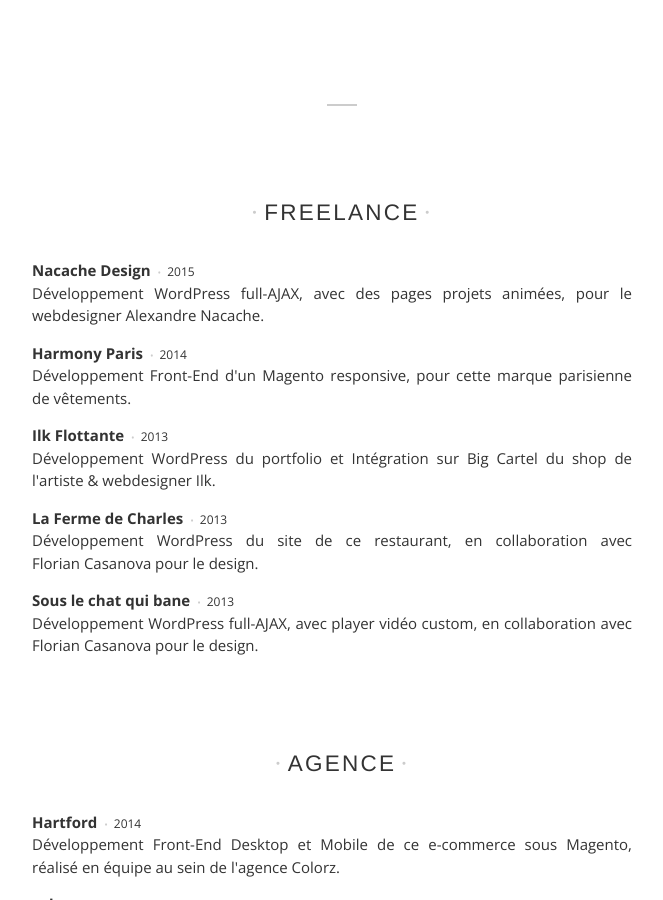
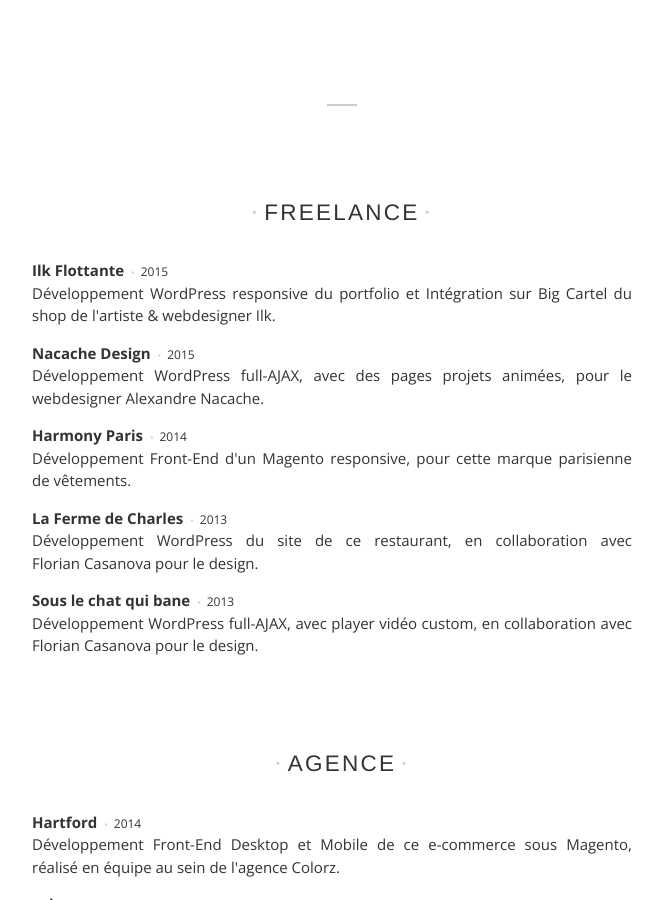
Before and after one commit to Darklg/KevinRocher, a Jekyll site: the page built from _src/index.html, in a window 1280 px wide and 900 px high, scrolled down 941 px. Shown: the whole window, without its empty margins (298-961 px from the left). Built offline with Jekyll 4.4.1, drawn with Linux system fonts in a browser that asks for light colours; some web fonts are replaced.

```diff
--- a/_src/_includes/home/projects.html
+++ b/_src/_includes/home/projects.html
@@ -8,24 +8,24 @@
         <ol class="projects-list">
             <li>
                 <h4>
+                    <a target="_blank" href="http://ilkflottante.com">Ilk Flottante</a>
+                    <time datetime="2015">2015</time>
+                </h4>
+                <p>Développement WordPress responsive du portfolio et Intégration sur Big Cartel du shop de l'artiste &amp; webdesigner Ilk.</p>
+            </li>
+            <li data-delay="100">
+                <h4>
                     <a target="_blank" href="http://nacachedesign.com">Nacache Design</a>
                     <time datetime="2015">2015</time>
                 </h4>
                 <p>Développement WordPress full-AJAX, avec des pages projets animées, pour le webdesigner Alexandre Nacache.</p>
             </li>
-            <li data-delay="100">
+            <li data-delay="200">
                 <h4>
                     <a target="_blank" href="http://www.harmony-paris.com">Harmony Paris</a>
                     <time datetime="2014">2014</time>
                 </h4>
                 <p>Développement Front-End d'un Magento responsive, pour cette marque parisienne de vêtements.</p>
-            </li>
-            <li data-delay="200">
-                <h4>
-                    <a target="_blank" href="http://ilkflottante.com">Ilk Flottante</a>
-                    <time datetime="2013">2013</time>
-                </h4>
-                <p>Développement WordPress du portfolio et Intégration sur Big Cartel du shop de l'artiste &amp; webdesigner Ilk.</p>
             </li>
             <li data-delay="300">
                 <h4>
```
Also changed, not shown: _src/assets/js/app/vanilla-scrollanims.js (+66 -15 lines), _src/assets/images/content/cover.jpg.
